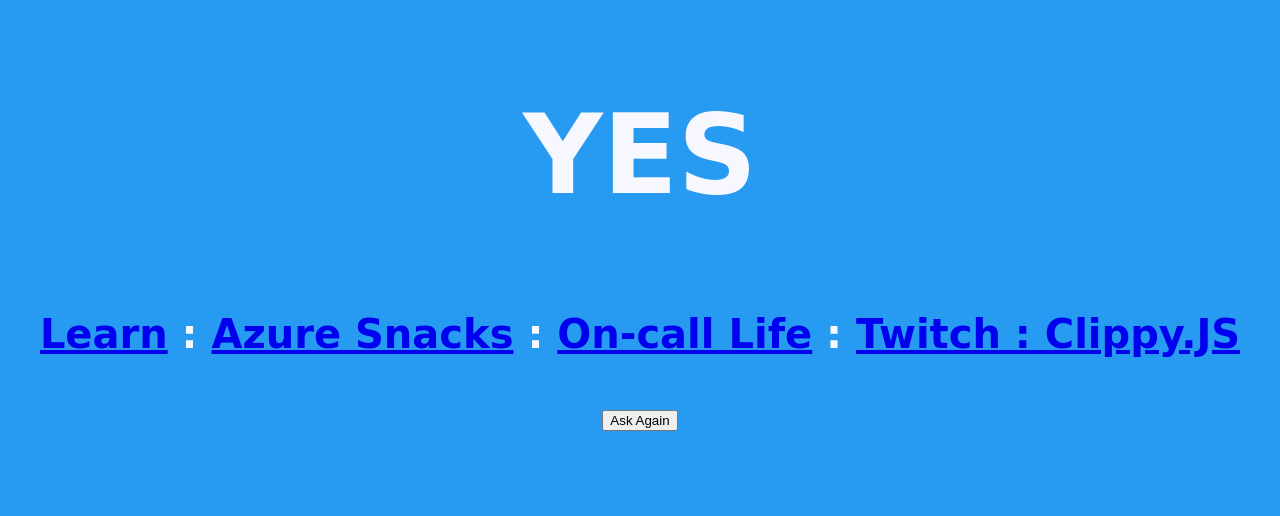
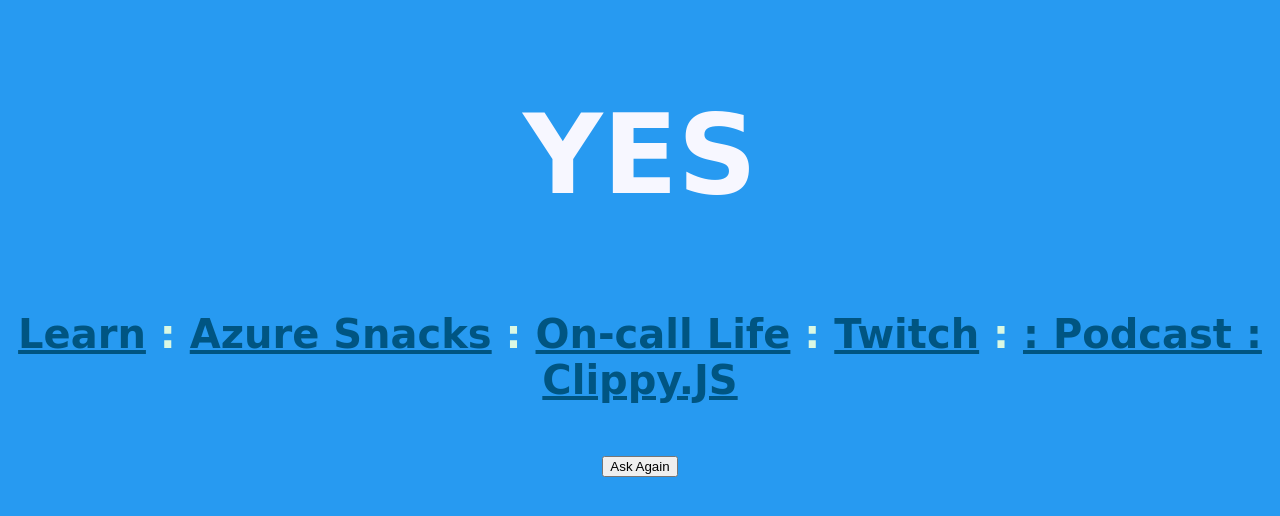
Before and after one commit to jasonhand/shouldiwearamaskaroundothers, a plain HTML site: page index.html in a window 1280 px wide. Drawn offline with nearby package versions, Linux system fonts and the light colour scheme; a web font is replaced by a local one.

Commit message:
hover cover and podcast link

```diff
--- a/assets/styles.css
+++ b/assets/styles.css
@@ -34,7 +34,7 @@ h1 {
 h4 {
   font-size: 40px;
   text-align: center;
-  color: #f7f7ffff;
+  color: 	#daf8e3;
 
 }
 
@@ -42,7 +42,10 @@ h2 {
   font-size: 75px;
 }
 
+a {
+  color: 	#005582;
+  }
+
 a:hover {
-  transition: color .9s;
-  color: purple;
-  }
+  color: #97ebdb;
+}
--- a/index.html
+++ b/index.html
@@ -36,7 +36,7 @@
       <h1>YES</h1>
     </div>
     <div>
-      <h4><a href="https://jhand.dev/1" target="_blank">Learn</a> : <a href="https://jhand.dev/2" target="_blank">Azure Snacks</a> : <a href="https://jhand.dev/3" target="_blank">On-call Life</a> : <a href="https://jhand.dev/tv" target="_blank">Twitch</a><a href="https://jhand.dev/clippyjs" target="_blank"> : Clippy.JS</a></h4>
+      <h4><a href="https://jhand.dev/1" target="_blank">Learn</a> : <a href="https://jhand.dev/2" target="_blank">Azure Snacks</a> : <a href="https://jhand.dev/3" target="_blank">On-call Life</a> : <a href="https://jhand.dev/tv" target="_blank">Twitch</a> : <a href="https://jhand.dev/cp" target="_blank"> : Podcast</a><a href="https://jhand.dev/clippyjs" target="_blank"> : Clippy.JS</a></h4>
     </div>
   </section>
 <!-- Add these scripts to  the bottom of the page -->
```
